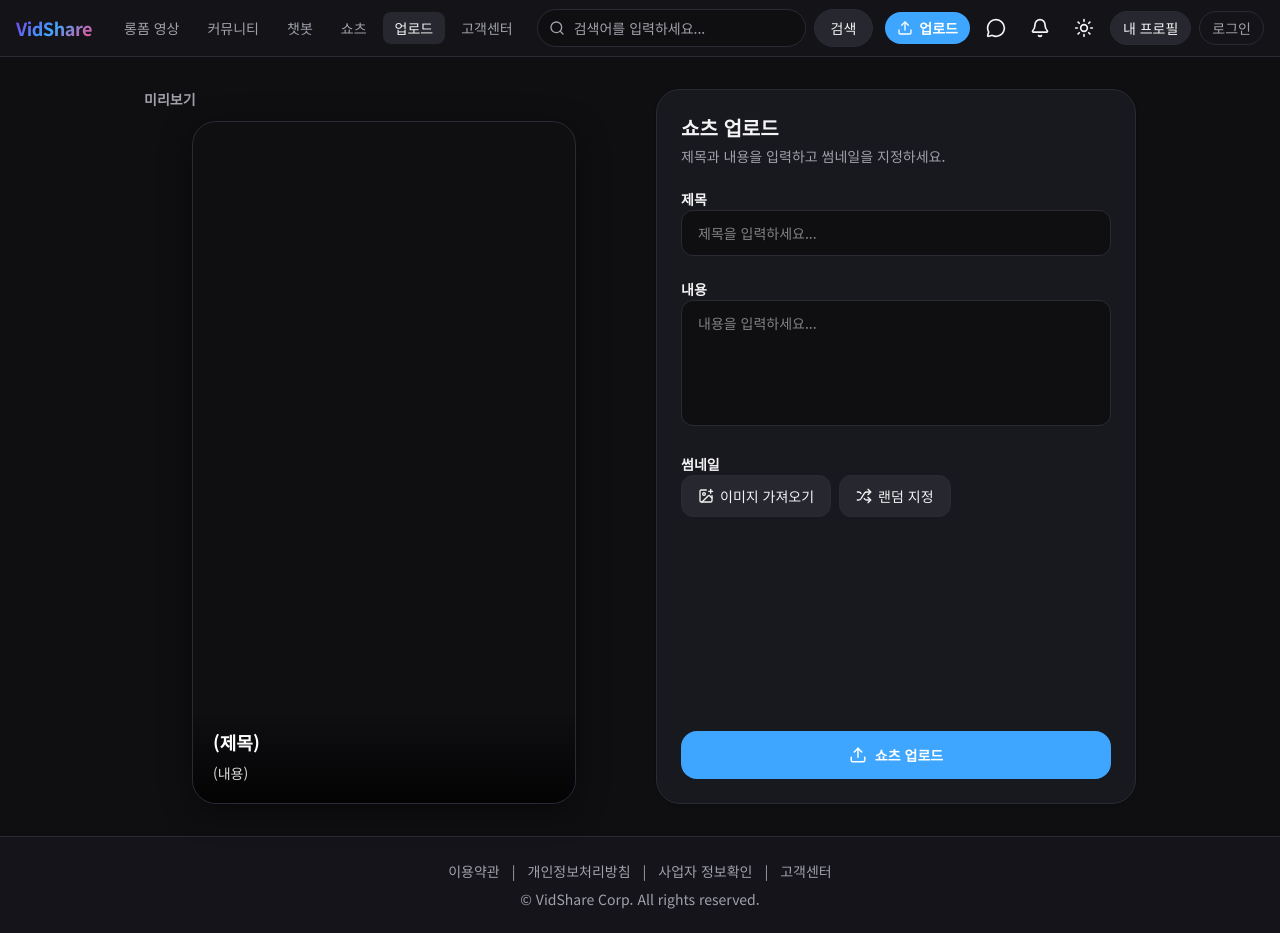
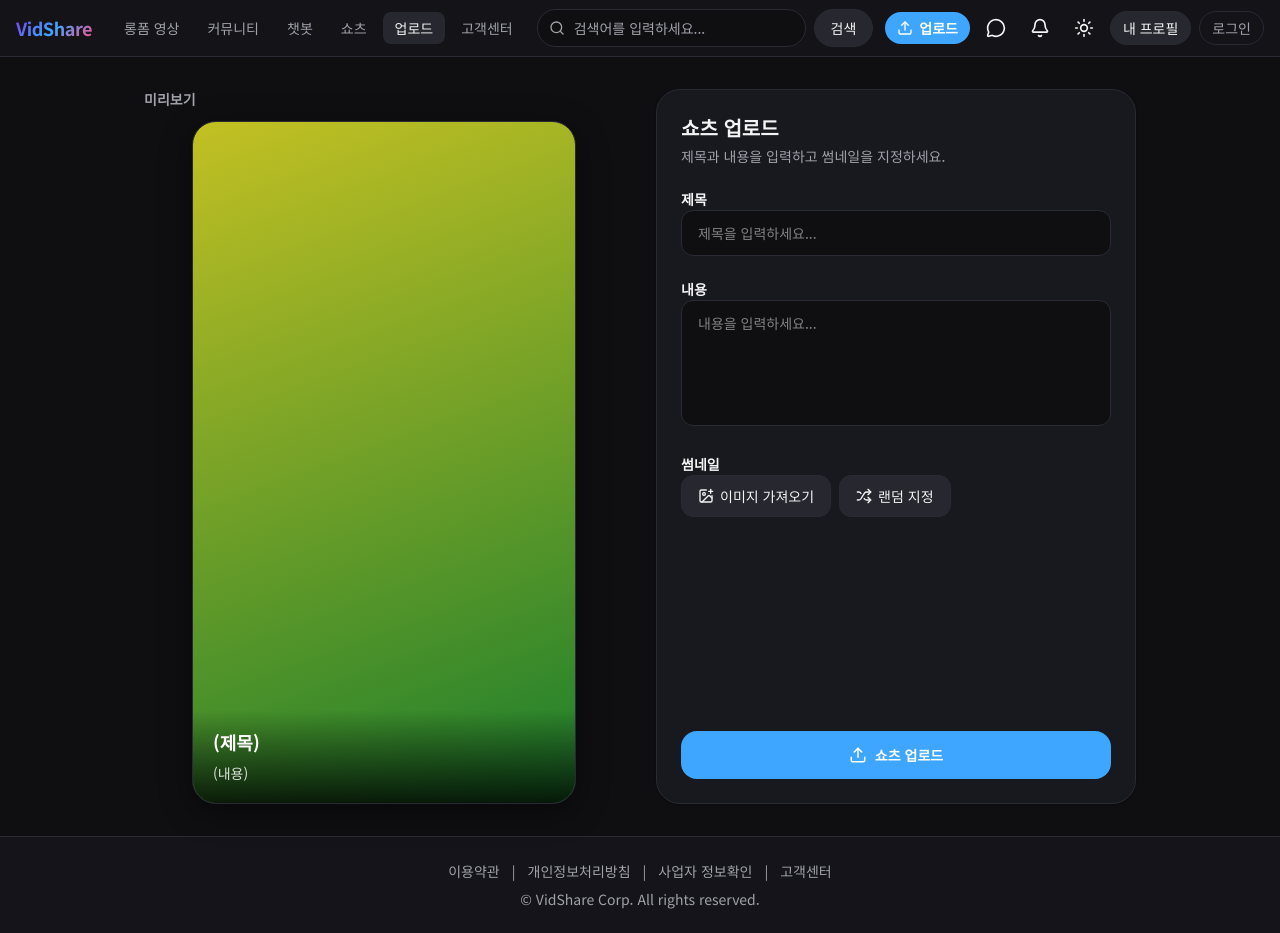
Before and after one commit to samam0234/vidshare, a Next.js app in the folder FrontServer/: page /upload in a window 1280 px wide. Built offline with nearby package versions, Linux system fonts and the light colour scheme.

Commit message:
fix: 업로드 미리보기 SSR 하이드레이션 불일치 수정
서버/클라이언트 첫 렌더에 같은 기본 그라데이션을 쓰고,
마운트 뒤에만 랜덤 값을 적용한다.

```diff
--- a/FrontServer/components/upload/UploadForm.tsx
+++ b/FrontServer/components/upload/UploadForm.tsx
@@ -1,10 +1,14 @@
 "use client";
 
 import { useRouter } from "next/navigation";
-import { useRef, useState } from "react";
+import { useEffect, useRef, useState } from "react";
 import { ImagePlus, Shuffle, Upload } from "lucide-react";
 import { randomGradient } from "@/lib/utils";
 import UploadPreview from "./UploadPreview";
+
+// Stable default so server-rendered HTML matches the client's first render.
+// The actual random gradient is applied after mount (client-only) via useEffect.
+const DEFAULT_GRADIENT = "linear-gradient(160deg, hsl(220 70% 45%), hsl(260 65% 30%))";
 
 export default function UploadForm() {
   const router = useRouter();
@@ -12,9 +16,14 @@ export default function UploadForm() {
   const [title, setTitle] = useState("");
   const [desc, setDesc] = useState("");
   const [thumb, setThumb] = useState<string | null>(null);
-  const [gradient, setGradient] = useState(randomGradient());
+  const [gradient, setGradient] = useState(DEFAULT_GRADIENT);
   const [uploading, setUploading] = useState(false);
   const [done, setDone] = useState(false);
+
+  useEffect(() => {
+    // eslint-disable-next-line react-hooks/set-state-in-effect -- intentional: randomize only after hydration to avoid SSR/client mismatch
+    setGradient(randomGradient());
+  }, []);
 
   function onPickImage(e: React.ChangeEvent<HTMLInputElement>) {
     const file = e.target.files?.[0];
--- a/FrontServer/components/upload/UploadPreview.tsx
+++ b/FrontServer/components/upload/UploadPreview.tsx
@@ -19,8 +19,7 @@ export default function UploadPreview({
       <div
         className="relative aspect-[9/16] w-full max-w-sm overflow-hidden rounded-3xl border border-[var(--border)] shadow-[var(--shadow)]"
         style={{
-          background: thumb ? undefined : gradient,
-          backgroundImage: thumb ? `url(${thumb})` : undefined,
+          backgroundImage: thumb ? `url(${thumb})` : gradient,
           backgroundSize: "cover",
           backgroundPosition: "center",
         }}
```
